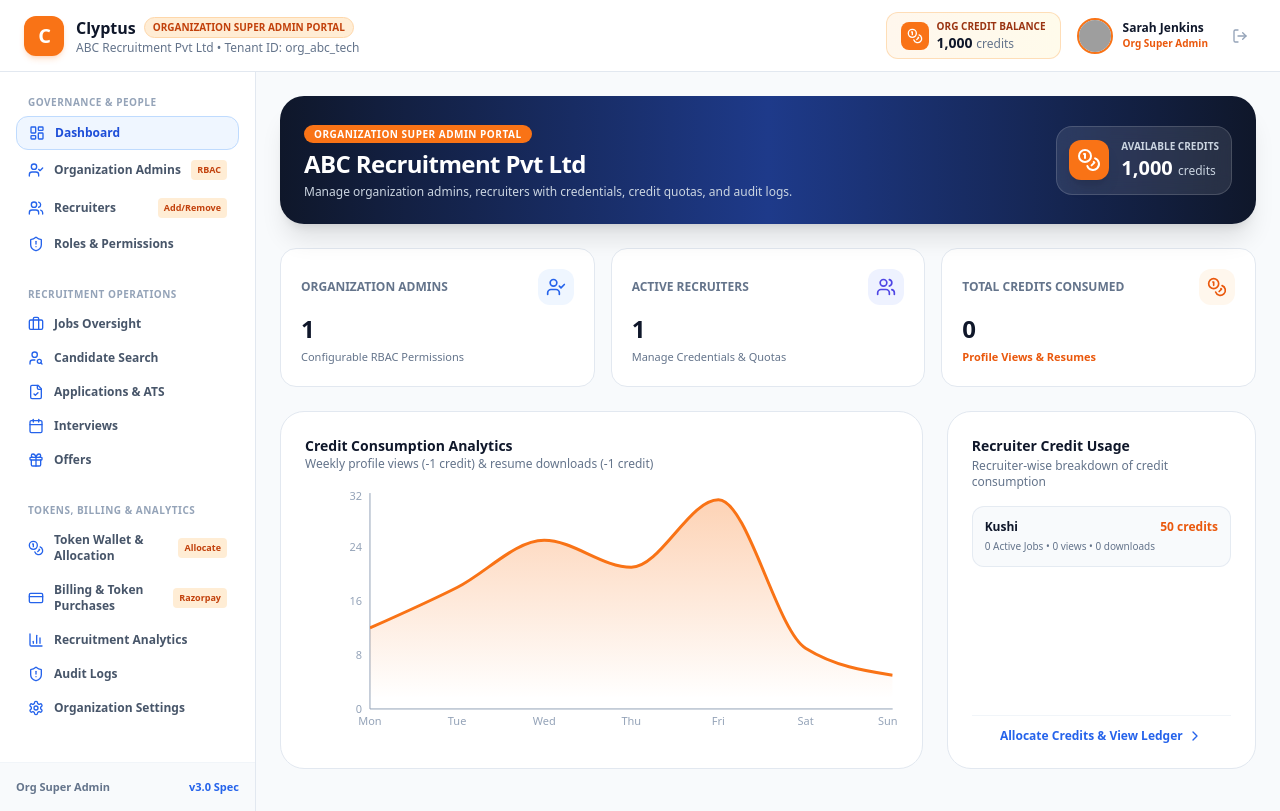
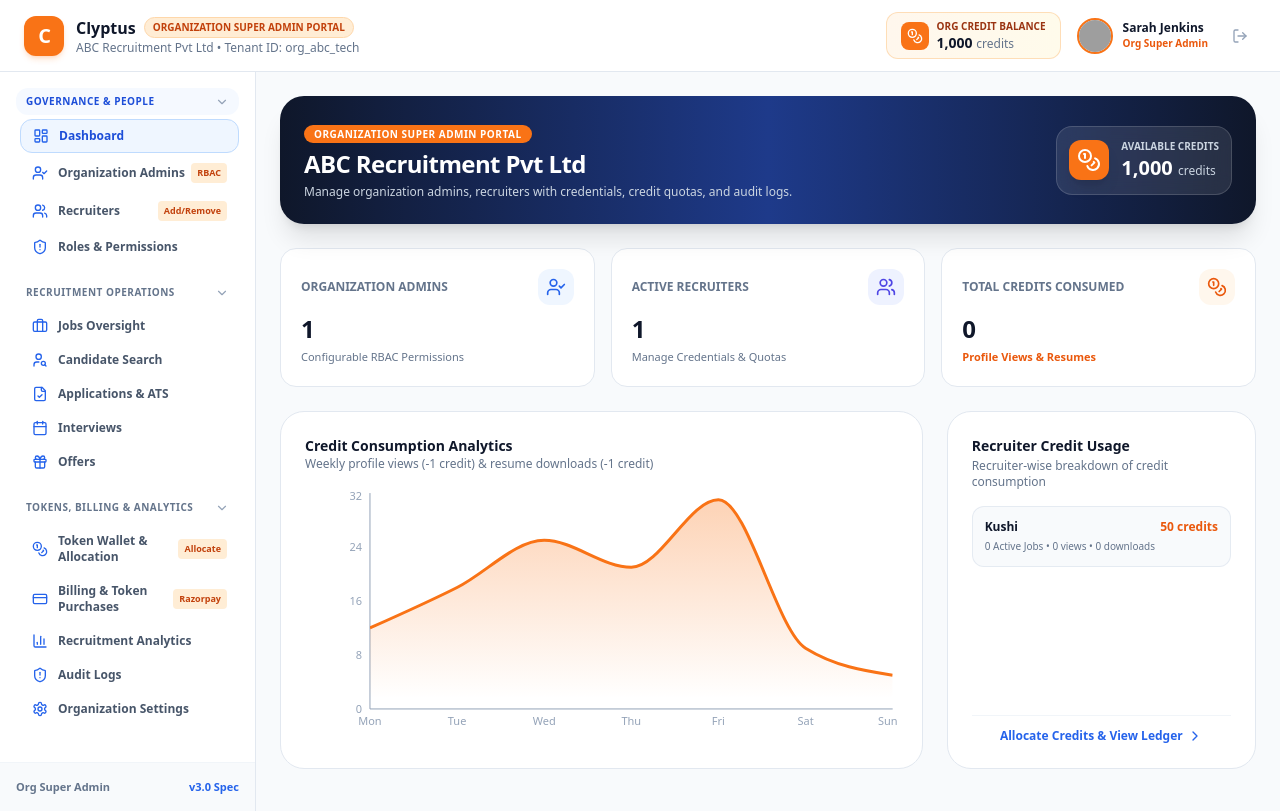
Before and after one commit to kushipeethani/clyptus-job-portal, a React (Vite) app in the folder job-portal-frontend/: page /organization-super-admin/dashboard in a window 1280 px wide. Built offline with nearby package versions, Linux system fonts and the light colour scheme; grey boxes are pictures that could not be loaded.

Commit message:
Add interactive collapsible dropdown headers to sidebar navigation for Governance & People, Recruitment Operations, and Tokens, Billing & Analytics

```diff
--- a/job-portal-frontend/src/layouts/org-admin/OrgAdminSidebar.tsx
+++ b/job-portal-frontend/src/layouts/org-admin/OrgAdminSidebar.tsx
@@ -1,5 +1,5 @@
-import React from 'react';
-import { NavLink } from 'react-router-dom';
+import React, { useState, useEffect } from 'react';
+import { NavLink, useLocation } from 'react-router-dom';
 import {
   LayoutDashboard,
   Users,
@@ -12,16 +12,24 @@ import {
   BarChart3,
   ShieldCheck,
   Settings,
-  Bell
+  ChevronDown,
+  ChevronRight
 } from 'lucide-react';
 
 export const OrgAdminSidebar: React.FC = () => {
+  const location = useLocation();
+
   const navSections = [
     {
-      title: 'Operations',
+      title: 'Governance & People',
       items: [
         { label: 'Dashboard', path: '/admin/dashboard', icon: LayoutDashboard },
         { label: 'Recruiters', path: '/admin/recruiters', icon: Users, badge: 'Governance' },
+      ]
+    },
+    {
+      title: 'Recruitment Operations',
+      items: [
         { label: 'Jobs Overview', path: '/admin/jobs', icon: Briefcase },
         { label: 'Candidate Search', path: '/admin/candidates', icon: UserSearch },
         { label: 'Applications & ATS', path: '/admin/applications', icon: FileCheck },
@@ -30,7 +38,7 @@ export const OrgAdminSidebar: React.FC = () => {
       ]
     },
     {
-      title: 'Tokens & Analytics',
+      title: 'Tokens, Billing & Analytics',
       items: [
         { label: 'Token Allocation', path: '/admin/tokens', icon: Coins, badge: 'Allocate' },
         { label: 'Recruitment Analytics', path: '/admin/analytics', icon: BarChart3 },
@@ -40,15 +48,62 @@ export const OrgAdminSidebar: React.FC = () => {
     }
   ];
 
+  // State to control dropdown expand/collapse for each section
+  const [openSections, setOpenSections] = useState<Record<string, boolean>>({
+    'Governance & People': true,
+    'Recruitment Operations': true,
+    'Tokens, Billing & Analytics': true,
+  });
+
+  // Ensure current active section is auto-expanded
+  useEffect(() => {
+    navSections.forEach((section) => {
+      const hasActiveChild = section.items.some((item) => location.pathname === item.path || location.pathname.startsWith(item.path + '/'));
+      if (hasActiveChild) {
+        setOpenSections((prev) => ({ ...prev, [section.title]: true }));
+      }
+    });
+  }, [location.pathname]);
+
+  const toggleSection = (title: string) => {
+    setOpenSections((prev) => ({
+      ...prev,
+      [title]: !prev[title],
+    }));
+  };
+
   return (
     <aside className="w-64 bg-white border-r border-slate-200 flex flex-col justify-between shrink-0 min-h-[calc(100vh-61px)] overflow-y-auto">
-      <div className="p-4 space-y-5">
-        {navSections.map((section, idx) => (
+      <div className="p-4 space-y-4">
+        {navSections.map((section, idx) => {
+          const isOpen = !!openSections[section.title];
+          const hasActiveChild = section.items.some((item) => location.pathname === item.path || location.pathname.startsWith(item.path + '/'));
+
+          return (
             <div key={idx} className="space-y-1">
-            <span className="px-3 text-[10px] font-bold uppercase tracking-wider text-slate-400">
-              {section.title}
-            </span>
-            <nav className="mt-1 space-y-0.5">
+              {/* Dropdown Header Button */}
+              <button
+                type="button"
+                onClick={() => toggleSection(section.title)}
+                className={`w-full px-2.5 py-1.5 flex items-center justify-between text-[10px] font-extrabold uppercase tracking-wider rounded-xl transition-all cursor-pointer select-none ${
+                  hasActiveChild
+                    ? 'text-brand-blue-700 bg-blue-50/60 font-black'
+                    : 'text-slate-500 hover:text-slate-900 hover:bg-slate-100/80'
+                }`}
+              >
+                <div className="flex items-center gap-1.5">
+                  <span>{section.title}</span>
+                </div>
+                {isOpen ? (
+                  <ChevronDown className="w-3.5 h-3.5 text-slate-400 group-hover:text-slate-600 shrink-0" />
+                ) : (
+                  <ChevronRight className="w-3.5 h-3.5 text-slate-400 group-hover:text-slate-600 shrink-0" />
+                )}
+              </button>
+
+              {/* Sub-items nav dropdown */}
+              {isOpen && (
+                <nav className="mt-1 space-y-0.5 pl-1 transition-all duration-200">
                   {section.items.map((item) => {
                     const Icon = item.icon;
                     return (
@@ -77,8 +132,10 @@ export const OrgAdminSidebar: React.FC = () => {
                     );
                   })}
                 </nav>
+              )}
             </div>
-        ))}
+          );
+        })}
       </div>
 
       <div className="p-4 border-t border-slate-100 bg-slate-50 text-[11px] text-slate-500 font-semibold flex items-center justify-between">
--- a/job-portal-frontend/src/layouts/org-super-admin/OrgSuperAdminSidebar.tsx
+++ b/job-portal-frontend/src/layouts/org-super-admin/OrgSuperAdminSidebar.tsx
@@ -1,5 +1,5 @@
-import React from 'react';
-import { NavLink } from 'react-router-dom';
+import React, { useState, useEffect } from 'react';
+import { NavLink, useLocation } from 'react-router-dom';
 import {
   LayoutDashboard,
   UserCheck,
@@ -11,14 +11,16 @@ import {
   FileCheck,
   Calendar,
   Gift,
-  Mail,
   ShieldAlert,
   BarChart3,
   CreditCard,
-  Building2
+  ChevronDown,
+  ChevronRight
 } from 'lucide-react';
 
 export const OrgSuperAdminSidebar: React.FC = () => {
+  const location = useLocation();
+
   const navSections = [
     {
       title: 'Governance & People',
@@ -51,15 +53,62 @@ export const OrgSuperAdminSidebar: React.FC = () => {
     }
   ];
 
+  // State to control dropdown expand/collapse for each section
+  const [openSections, setOpenSections] = useState<Record<string, boolean>>({
+    'Governance & People': true,
+    'Recruitment Operations': true,
+    'Tokens, Billing & Analytics': true,
+  });
+
+  // Ensure current active section is auto-expanded
+  useEffect(() => {
+    navSections.forEach((section) => {
+      const hasActiveChild = section.items.some((item) => location.pathname === item.path || location.pathname.startsWith(item.path + '/'));
+      if (hasActiveChild) {
+        setOpenSections((prev) => ({ ...prev, [section.title]: true }));
+      }
+    });
+  }, [location.pathname]);
+
+  const toggleSection = (title: string) => {
+    setOpenSections((prev) => ({
+      ...prev,
+      [title]: !prev[title],
+    }));
+  };
+
   return (
     <aside className="w-64 bg-white border-r border-slate-200 flex flex-col justify-between shrink-0 min-h-[calc(100vh-61px)] overflow-y-auto">
-      <div className="p-4 space-y-5">
-        {navSections.map((section, idx) => (
+      <div className="p-4 space-y-4">
+        {navSections.map((section, idx) => {
+          const isOpen = !!openSections[section.title];
+          const hasActiveChild = section.items.some((item) => location.pathname === item.path || location.pathname.startsWith(item.path + '/'));
+
+          return (
             <div key={idx} className="space-y-1">
-            <span className="px-3 text-[10px] font-bold uppercase tracking-wider text-slate-400">
-              {section.title}
-            </span>
-            <nav className="mt-1 space-y-0.5">
+              {/* Dropdown Header Button */}
+              <button
+                type="button"
+                onClick={() => toggleSection(section.title)}
+                className={`w-full px-2.5 py-1.5 flex items-center justify-between text-[10px] font-extrabold uppercase tracking-wider rounded-xl transition-all cursor-pointer select-none ${
+                  hasActiveChild
+                    ? 'text-brand-blue-700 bg-blue-50/60 font-black'
+                    : 'text-slate-500 hover:text-slate-900 hover:bg-slate-100/80'
+                }`}
+              >
+                <div className="flex items-center gap-1.5">
+                  <span>{section.title}</span>
+                </div>
+                {isOpen ? (
+                  <ChevronDown className="w-3.5 h-3.5 text-slate-400 group-hover:text-slate-600 shrink-0" />
+                ) : (
+                  <ChevronRight className="w-3.5 h-3.5 text-slate-400 group-hover:text-slate-600 shrink-0" />
+                )}
+              </button>
+
+              {/* Sub-items nav dropdown */}
+              {isOpen && (
+                <nav className="mt-1 space-y-0.5 pl-1 transition-all duration-200">
                   {section.items.map((item) => {
                     const Icon = item.icon;
                     return (
@@ -88,8 +137,10 @@ export const OrgSuperAdminSidebar: React.FC = () => {
                     );
                   })}
                 </nav>
+              )}
             </div>
-        ))}
+          );
+        })}
       </div>
 
       <div className="p-4 border-t border-slate-100 bg-slate-50 text-[11px] text-slate-500 font-semibold flex items-center justify-between">
--- a/job-portal-frontend/src/layouts/recruiter/RecruiterSidebar.tsx
+++ b/job-portal-frontend/src/layouts/recruiter/RecruiterSidebar.tsx
@@ -1,9 +1,8 @@
-import React from 'react';
-import { NavLink } from 'react-router-dom';
+import React, { useState, useEffect } from 'react';
+import { NavLink, useLocation } from 'react-router-dom';
 import {
   LayoutDashboard,
   Briefcase,
-  PlusCircle,
   UserSearch,
   Bookmark,
   FileCheck,
@@ -18,10 +17,14 @@ import {
   ShieldCheck,
   Bell,
   User,
-  Star
+  Star,
+  ChevronDown,
+  ChevronRight
 } from 'lucide-react';
 
 export const RecruiterSidebar: React.FC = () => {
+  const location = useLocation();
+
   const navSections = [
     {
       title: 'Hiring Execution',
@@ -57,15 +60,62 @@ export const RecruiterSidebar: React.FC = () => {
     }
   ];
 
+  // State to control dropdown expand/collapse for each section
+  const [openSections, setOpenSections] = useState<Record<string, boolean>>({
+    'Hiring Execution': true,
+    'ATS & Candidate Pipeline': true,
+    'AI, Tokens & Performance': true,
+  });
+
+  // Ensure current active section is auto-expanded
+  useEffect(() => {
+    navSections.forEach((section) => {
+      const hasActiveChild = section.items.some((item) => location.pathname === item.path || location.pathname.startsWith(item.path + '/'));
+      if (hasActiveChild) {
+        setOpenSections((prev) => ({ ...prev, [section.title]: true }));
+      }
+    });
+  }, [location.pathname]);
+
+  const toggleSection = (title: string) => {
+    setOpenSections((prev) => ({
+      ...prev,
+      [title]: !prev[title],
+    }));
+  };
+
   return (
     <aside className="w-64 bg-white border-r border-slate-200 flex flex-col justify-between shrink-0 min-h-[calc(100vh-61px)] overflow-y-auto">
-      <div className="p-4 space-y-5">
-        {navSections.map((section, idx) => (
+      <div className="p-4 space-y-4">
+        {navSections.map((section, idx) => {
+          const isOpen = !!openSections[section.title];
+          const hasActiveChild = section.items.some((item) => location.pathname === item.path || location.pathname.startsWith(item.path + '/'));
+
+          return (
             <div key={idx} className="space-y-1">
-            <span className="px-3 text-[10px] font-bold uppercase tracking-wider text-slate-400">
-              {section.title}
-            </span>
-            <nav className="mt-1 space-y-0.5">
+              {/* Dropdown Header Button */}
+              <button
+                type="button"
+                onClick={() => toggleSection(section.title)}
+                className={`w-full px-2.5 py-1.5 flex items-center justify-between text-[10px] font-extrabold uppercase tracking-wider rounded-xl transition-all cursor-pointer select-none ${
+                  hasActiveChild
+                    ? 'text-indigo-700 bg-indigo-50/60 font-black'
+                    : 'text-slate-500 hover:text-slate-900 hover:bg-slate-100/80'
+                }`}
+              >
+                <div className="flex items-center gap-1.5">
+                  <span>{section.title}</span>
+                </div>
+                {isOpen ? (
+                  <ChevronDown className="w-3.5 h-3.5 text-slate-400 group-hover:text-slate-600 shrink-0" />
+                ) : (
+                  <ChevronRight className="w-3.5 h-3.5 text-slate-400 group-hover:text-slate-600 shrink-0" />
+                )}
+              </button>
+
+              {/* Sub-items nav dropdown */}
+              {isOpen && (
+                <nav className="mt-1 space-y-0.5 pl-1 transition-all duration-200">
                   {section.items.map((item) => {
                     const Icon = item.icon;
                     return (
@@ -94,12 +144,14 @@ export const RecruiterSidebar: React.FC = () => {
                     );
                   })}
                 </nav>
+              )}
             </div>
-        ))}
+          );
+        })}
       </div>
 
       <div className="p-4 border-t border-slate-100 bg-slate-50 text-[11px] text-slate-500 font-semibold flex items-center justify-between">
-        <span>Recruiter Execution</span>
+        <span>Recruiter Workspace</span>
         <span className="text-indigo-600">v3.0 Spec</span>
       </div>
     </aside>
```
Lines whose indentation alone changed are shown as unchanged.
